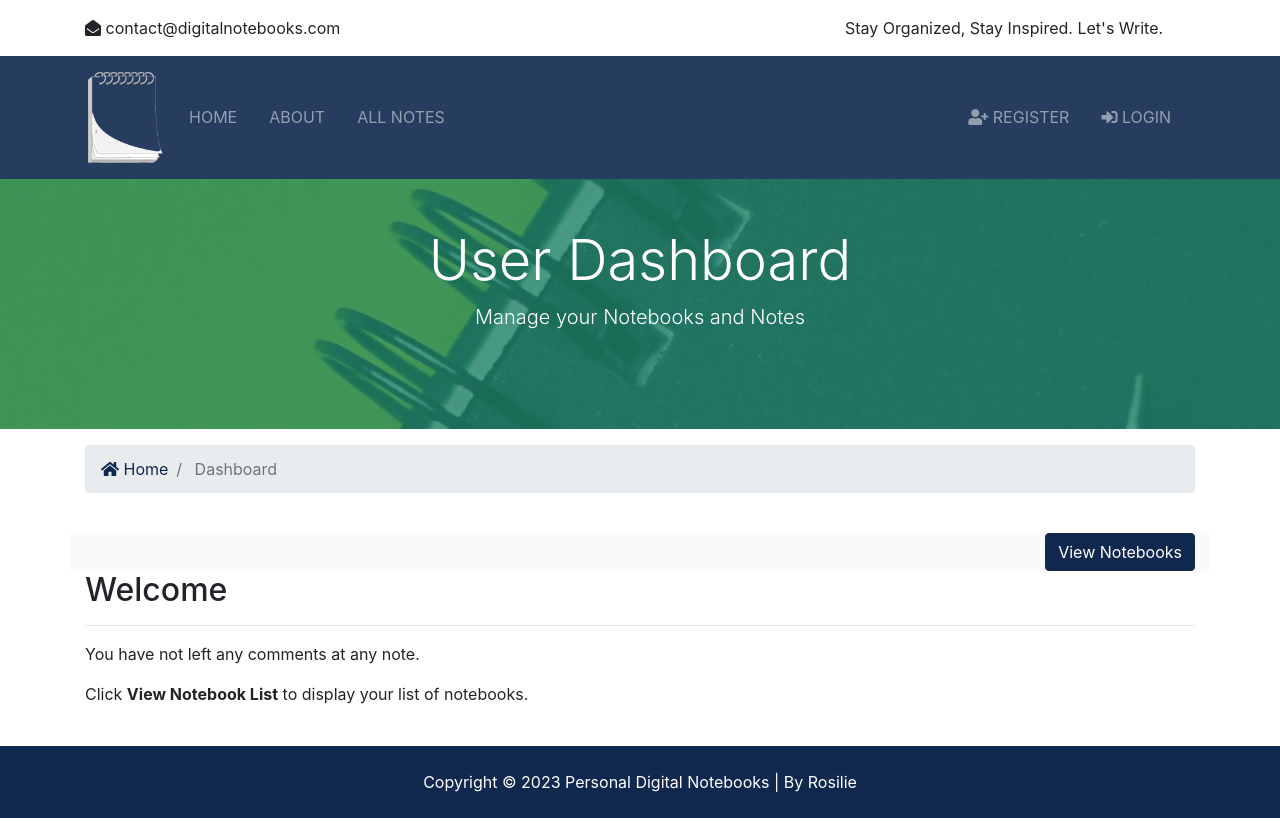
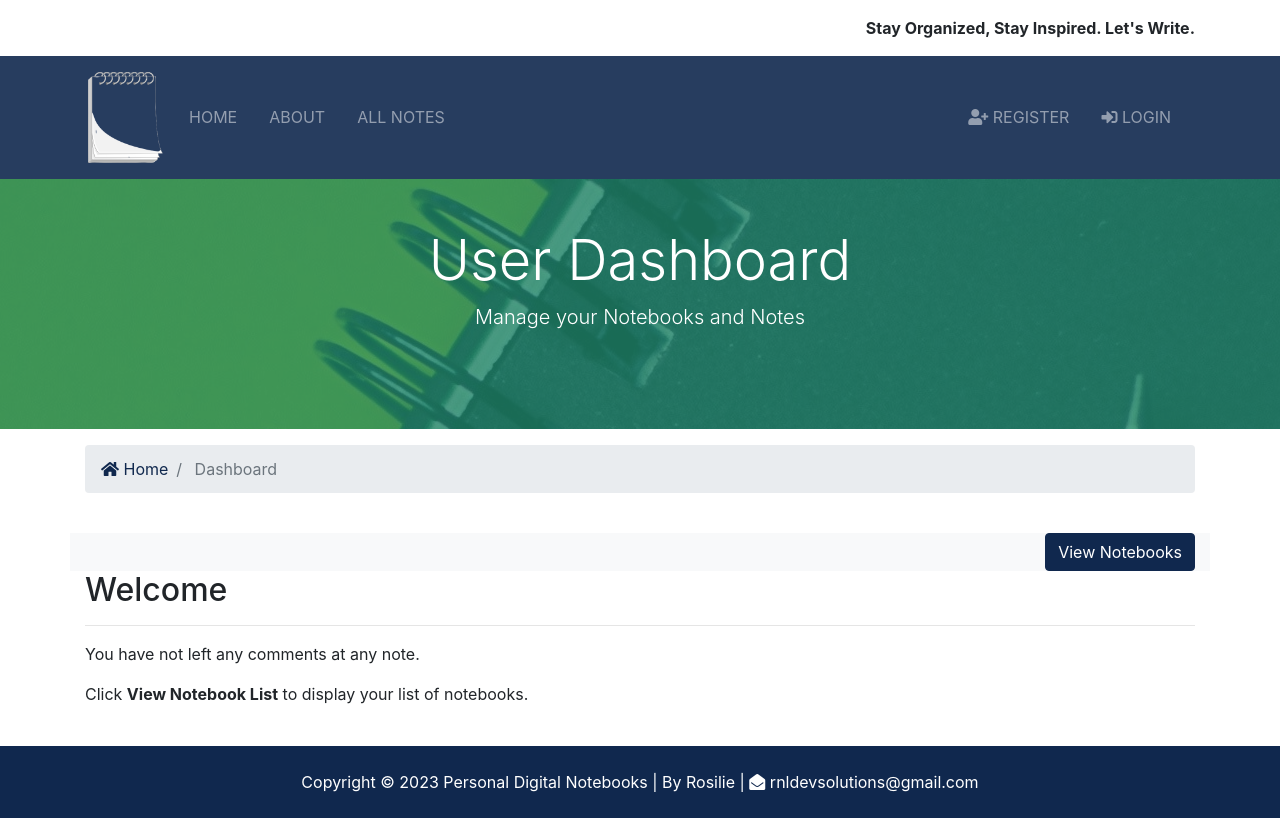
Before and after one commit to RosyCodes/digitalnotebook_project, a Django app: page /accounts/dashboard in a window 1280 px wide. Run offline with Django 4.2, Linux system fonts and the light colour scheme; data that the repository does not hold is empty; some libraries are stand-ins or nearby versions.

Commit message:
updated footer and header

```diff
--- a/templates/partials/_footer.html
+++ b/templates/partials/_footer.html
@@ -1,5 +1,6 @@
 <!-- Footer -->
 <footer id="main-footer" class="py-4 bg-primary text-white text-center">
     Copyright &copy;
-    <span class="year"></span> Personal Digital Notebooks | By Rosilie
+    <span class="year"></span> Personal Digital Notebooks | By Rosilie | <i class="fas fa-envelope-open"> </i>
+    rnldevsolutions@gmail.com
 </footer>
--- a/templates/partials/_topbar.html
+++ b/templates/partials/_topbar.html
@@ -3,13 +3,13 @@
     <div class="container">
         <div class="row justify-content-end">
 
-            <div class="col-md-4 text-left">
+            <!-- <div class="col-md-4 text-left">
 
                 <i class="fas fa-envelope-open"></i> contact@digitalnotebooks.com
 
-            </div>
-            <div class="col-md-4 ml-auto">
-                Stay Organized, Stay Inspired. Let's Write.
+            </div> -->
+            <div class="col-md-4 text-right">
+                <strong>Stay Organized, Stay Inspired. Let's Write.</strong>
 
             </div>
             <!-- TO DO: update social links-->
```
